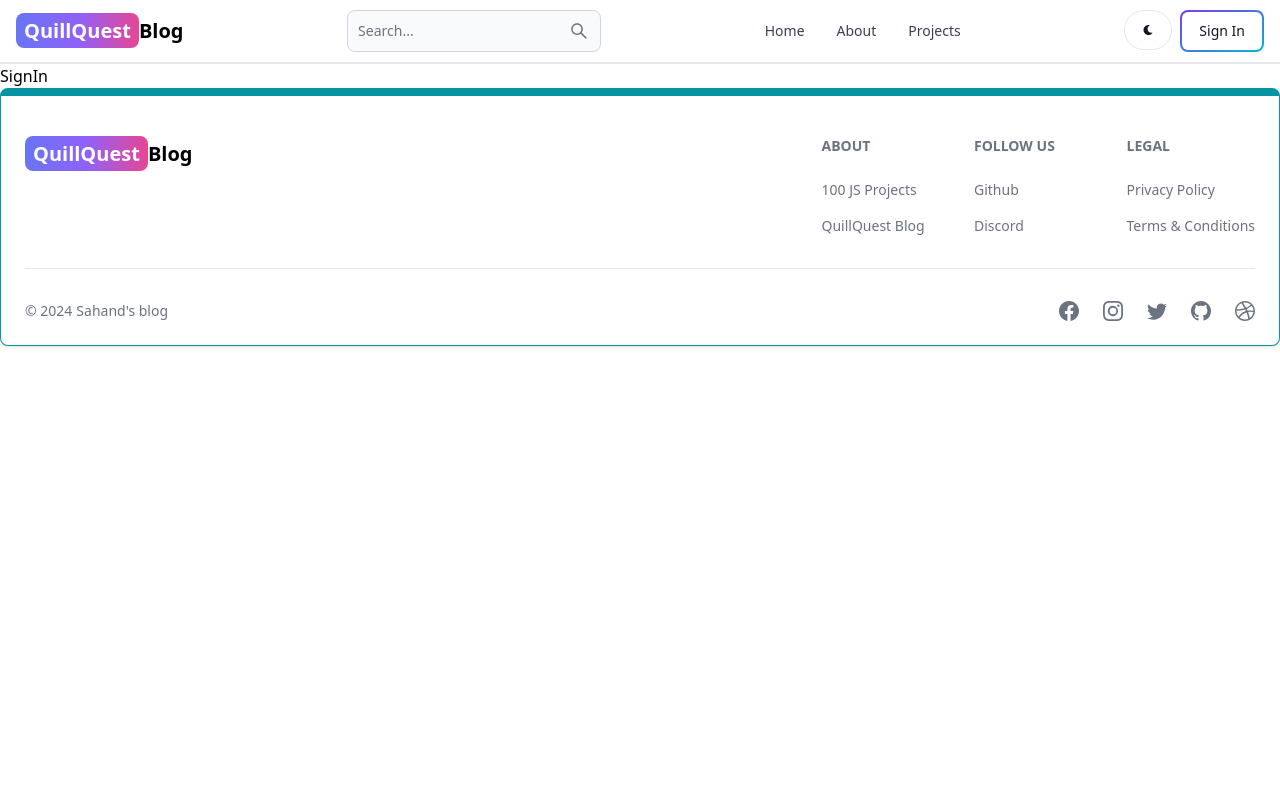
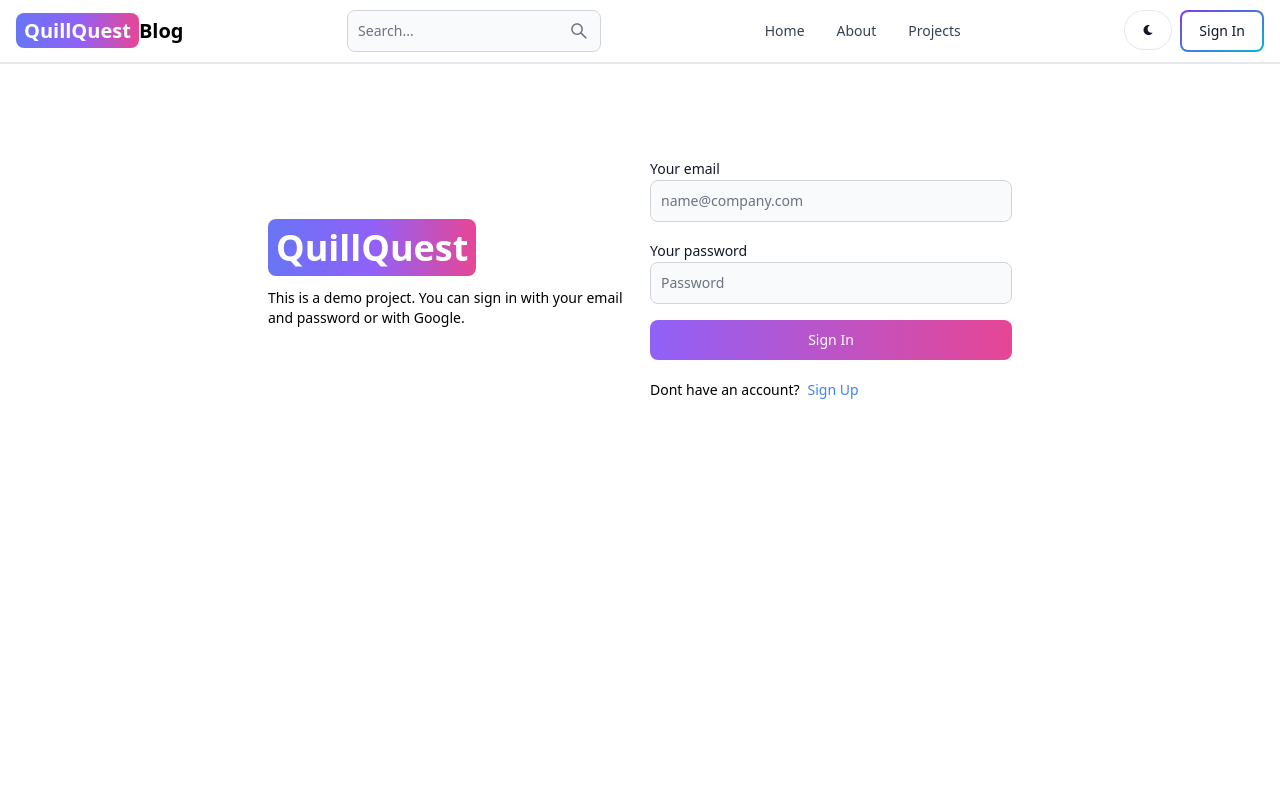
Before and after one commit to karthiknadar1204/QuillQuest, a React (Vite) app in the folder client/: page /sign-in in a window 1280 px wide. Shown: the top 800 px of the page. Built offline with nearby package versions, Linux system fonts and the light colour scheme.

Commit message:
added sign in functinality

```diff
--- a/client/src/pages/SignIn.jsx
+++ b/client/src/pages/SignIn.jsx
@@ -1,9 +1,120 @@
+import { Alert, Button, Label, Spinner, TextInput } from 'flowbite-react';
+import { useState } from 'react';
+import { Link, useNavigate } from 'react-router-dom';
+// import OAuth from '../components/OAuth';
 
+export default function SignIn() {
+  const [formData, setFormData] = useState({});
+  const [errorMessage, setErrorMessage] = useState(null);
+  const [loading, setLoading] = useState(false);
+  const navigate = useNavigate();
 
-const SignIn = () => {
+  const handleChange = (e) => {
+    setFormData({ ...formData, [e.target.id]: e.target.value.trim() });
+  };
+
+  const handleSubmit = async (e) => {
+    e.preventDefault();
+    if (!formData.email || !formData.password) {
+      return setErrorMessage('Please fill out all fields.');
+    }
+    try {
+      setLoading(true);
+      setErrorMessage(null);
+      const res = await fetch('/api/auth/signin', {
+        method: 'POST',
+        headers: { 'Content-Type': 'application/json' },
+        body: JSON.stringify(formData),
+      });
+      const data = await res.json();
+      if (data.success === false) {
+        return setErrorMessage(data.message);
+      }
+      setLoading(false);
+      if(res.ok) {
+        navigate('/');
+      }
+    } catch (error) {
+      setErrorMessage(error.message);
+      setLoading(false);
+    }
+  };
+
   return (
-    <div>SignIn</div>
-  )
+    <div className='min-h-screen mt-20'>
+      <div className='flex p-3 max-w-3xl mx-auto flex-col md:flex-row md:items-center gap-5'>
+        {/* left */}
+        <div className='flex-1'>
+          <Link to='/' className='font-bold dark:text-white text-4xl'>
+            <span className='px-2 py-1 bg-gradient-to-r from-indigo-500 via-purple-500 to-pink-500 rounded-lg text-white'>
+              QuillQuest
+            </span>
+          </Link>
+          <p className='text-sm mt-5'>
+            This is a demo project. You can sign in with your email and password
+            or with Google.
+          </p>
+        </div>
+        {/* right */}
+
+        <div className='flex-1'>
+          <form className='flex flex-col gap-4' onSubmit={handleSubmit}>
+            {/* <div>
+              <Label value='Your username' />
+              <TextInput
+                type='text'
+                placeholder='Username'
+                id='username'
+                onChange={handleChange}
+              />
+            </div> */}
+            <div>
+              <Label value='Your email' />
+              <TextInput
+                type='email'
+                placeholder='name@company.com'
+                id='email'
+                onChange={handleChange}
+              />
+            </div>
+            <div>
+              <Label value='Your password' />
+              <TextInput
+                type='password'
+                placeholder='Password'
+                id='password'
+                onChange={handleChange}
+              />
+            </div>
+            <Button
+              gradientDuoTone='purpleToPink'
+              type='submit'
+              disabled={loading}
+            >
+              {loading ? (
+                <>
+                  <Spinner size='sm' />
+                  <span className='pl-3'>Loading...</span>
+                </>
+              ) : (
+                'Sign In'
+              )}
+            </Button>
+            {/* <OAuth /> */}
+          </form>
+          <div className='flex gap-2 text-sm mt-5'>
+            <span>Dont have an account?</span>
+            <Link to='/sign-up' className='text-blue-500'>
+              Sign Up
+            </Link>
+          </div>
+          {errorMessage && (
+            <Alert className='mt-5' color='failure'>
+              {errorMessage}
+            </Alert>
+          )}
+        </div>
+      </div>
+    </div>
+  );
 }
-
-export default SignIn
```
Also changed, not shown: client/src/pages/SignUp.jsx (line endings or trailing spaces).
